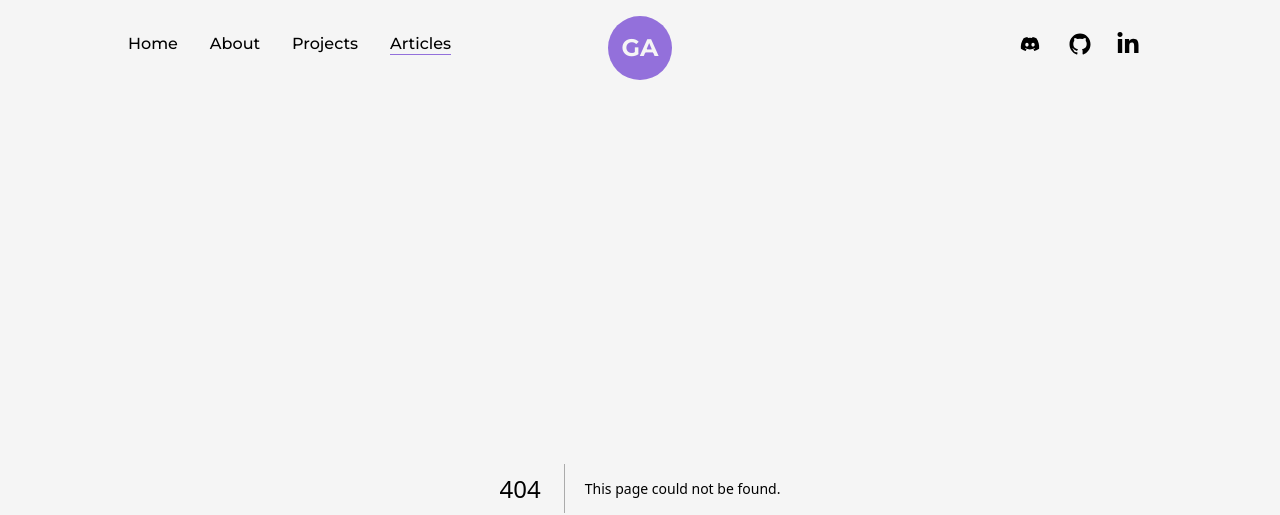
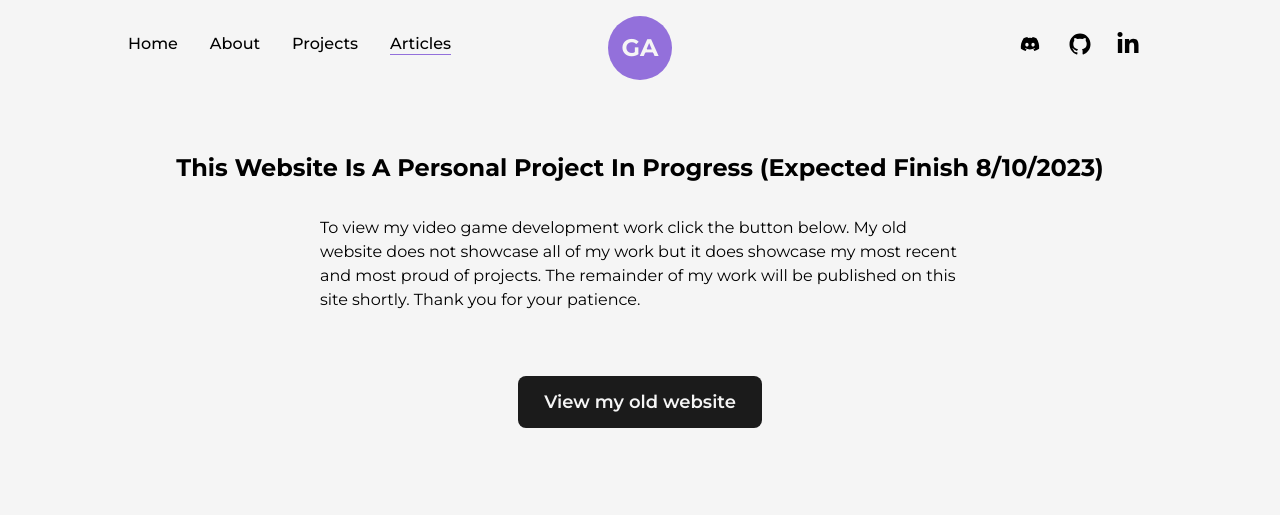
Before and after one commit to GabiAnderson/GabiAnderson.github.io, a Next.js app: page /articles in a window 1280 px wide. Before the commit this address had no page. Shown: the top 515 px of the page. Built offline with nearby package versions, Linux system fonts and the light colour scheme.

Commit message:
ease of life changes
to account for job applications a quick link to old website was added on incomplete pages. Small contact changes were made

```diff
--- a/src/components/Common/Footer.js
+++ b/src/components/Common/Footer.js
@@ -14,7 +14,7 @@ const Footer = ({children, className=""}) => {
                     underline-offset-2'
                     >Gabi Anderson</Link>
                 </div>
-                <Link href="mailto:gabi84095@gmail.com" target={"_blank"} className='underline
+                <Link href="https://discord.com/users/488372834016690186" target={"_blank"} className='underline
                     underline-offset-2'>Say Hello</Link>
             </Layout>
         </footer>
--- a/src/components/Home/ConnectWithMe.js
+++ b/src/components/Home/ConnectWithMe.js
@@ -10,7 +10,7 @@ const ConnectWithMe = () => {
             <div className='w-48 h-auto flex items-center justify-center relative'>
                 <CircularText className={"fill-dark animate-spin-slow"}/>
 
-                <Link href="https://discord.com/users/488372834016690186" target={'_blank'} className='flex items-center justify-center
+                <Link href="https://linkedin.com/in/gabriela-anderson" target={'_blank'} className='flex items-center justify-center
                 absolute left-1/2 top-1/2 -translate-x-1/2 -translate-y-1/2 bg-dark
                 text-light shadow-md border border-solid border-dark
                 w-32 h-32 rounded-full font-semibold hover:bg-light hover:text-primary hover:border-primary hover:border-b-5 text-center'
--- /dev/null
+++ b/src/pages/articles.js
@@ -0,0 +1,29 @@
+import React, { useEffect, useRef, useState } from 'react'
+import Link from 'next/link'
+import Head from 'next/head'
+
+const articles =() => {
+    return (
+    <>
+        <Head>
+            <title>Gabi Anderson | Articles</title>
+            <meta name="description" content="any thing here" />
+        </Head>
+        <main className='flex w-full flex-col items-center justify-center my-16'>
+            <h1 className='capitalize font-bold text-2xl'>This website is a personal project in progress (Expected finish 8/10/2023)</h1>
+            <p1 className='mx-80 my-8'>
+                To view my video game development work click the button below. My old website does not showcase all of my work but it
+                does showcase my most recent and most proud of projects. The remainder of my work will be published on this site shortly.
+                Thank you for your patience.
+            </p1>
+            <Link href="https://gabi84095.wixsite.com/portfolio/portfolio" target={"_blank"}
+                className='flex items-center bg-dark text-light p-2.5 px-6 my-8
+                rounded-lg text-lg font-semibold hover:bg-light hover:text-dark
+                border-2 border-solid border-transparent hover:border-primary'
+            >View my old website</Link>
+        </main>
+    </>
+    )
+}
+
+export default articles
--- /dev/null
+++ b/src/pages/projects.js
@@ -0,0 +1,29 @@
+import React, { useEffect, useRef, useState } from 'react'
+import Link from 'next/link'
+import Head from 'next/head'
+
+const projects =() => {
+    return (
+    <>
+        <Head>
+            <title>Gabi Anderson | Projects</title>
+            <meta name="description" content="any thing here" />
+        </Head>
+        <main className='flex w-full flex-col items-center justify-center my-16'>
+            <h1 className='capitalize font-bold text-2xl'>This website is a personal project in progress (Expected finish 8/10/2023)</h1>
+            <p1 className='mx-80 my-8'>
+                To view my video game development work click the button below. My old website does not showcase all of my work but it
+                does showcase my most recent and most proud of projects. The remainder of my work will be published on this site shortly.
+                Thank you for your patience.
+            </p1>
+            <Link href="https://gabi84095.wixsite.com/portfolio/portfolio" target={"_blank"}
+                className='flex items-center bg-dark text-light p-2.5 px-6 my-8
+                rounded-lg text-lg font-semibold hover:bg-light hover:text-dark
+                border-2 border-solid border-transparent hover:border-primary'
+            >View my old website</Link>
+        </main>
+    </>
+    )
+}
+
+export default projects
```
